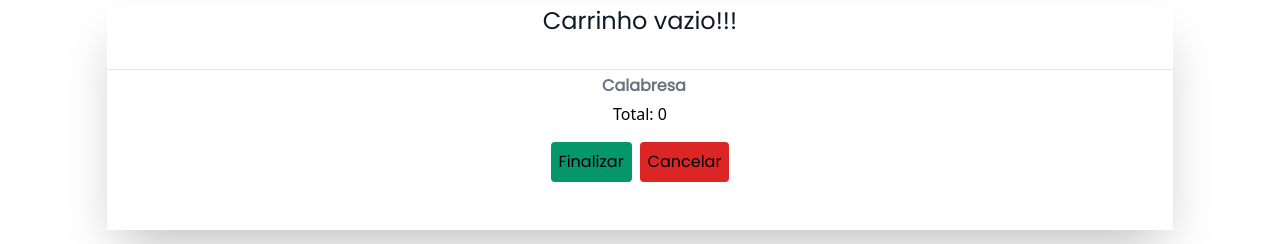
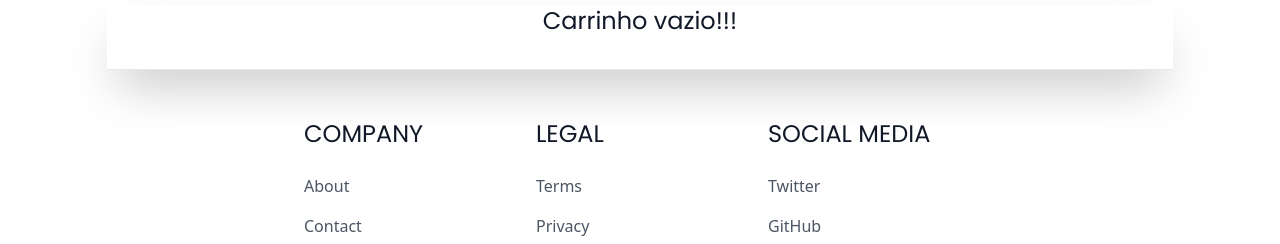
Before and after one commit to freaklucas/buypizza, a Vue app: page /menu in a window 1280 px wide. Shown: the part 708-952 px from the top of the page. Built offline with nearby package versions, Linux system fonts and the light colour scheme; a web font is replaced by a local one.

Commit message:
ocultando elemento

```diff
--- a/src/views/Menu.vue
+++ b/src/views/Menu.vue
@@ -190,12 +190,13 @@
         font-poppins
         text-gray-900
       "
+      v-if="counterState.count === 0"
     >
       Carrinho vazio!!!
     </h1>
     <hr />
 
-    <div>
+    <div v-if="counterState.count > 0">
       <h2
         class="
           info-box
```
